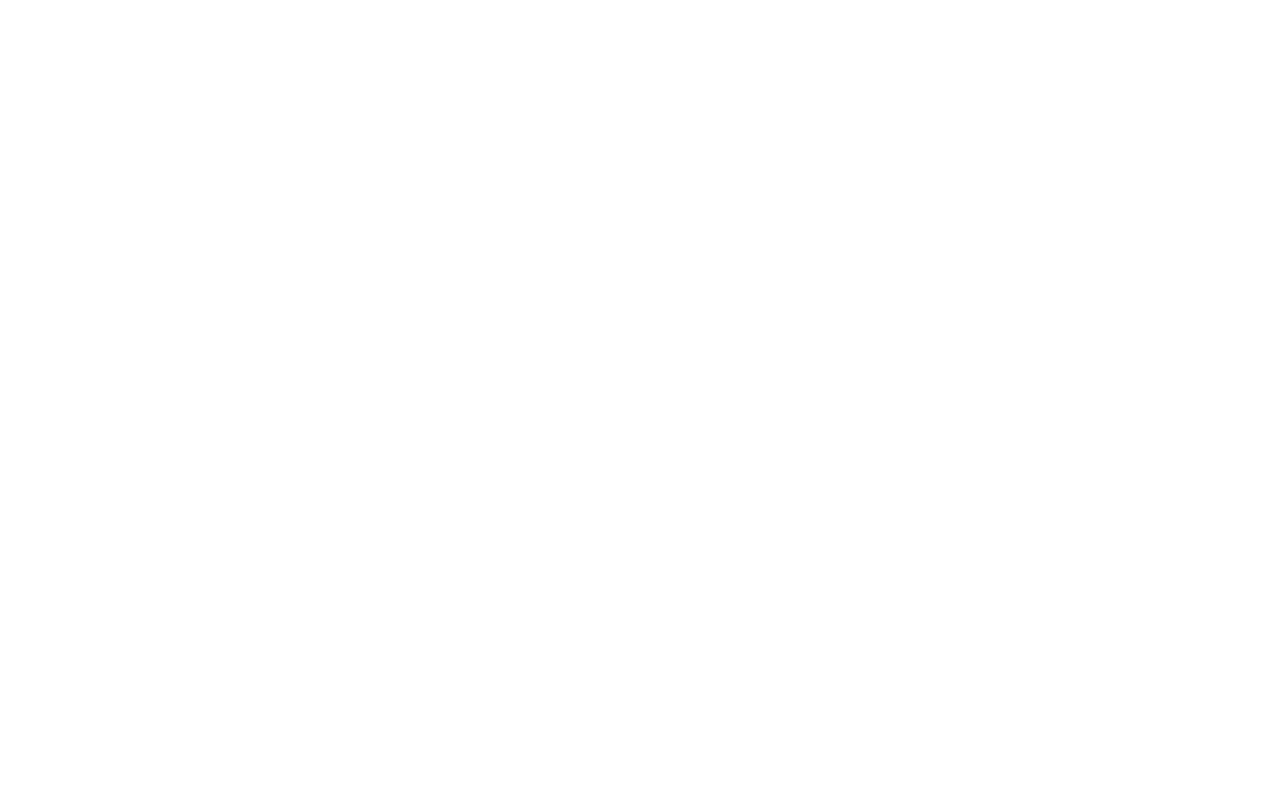
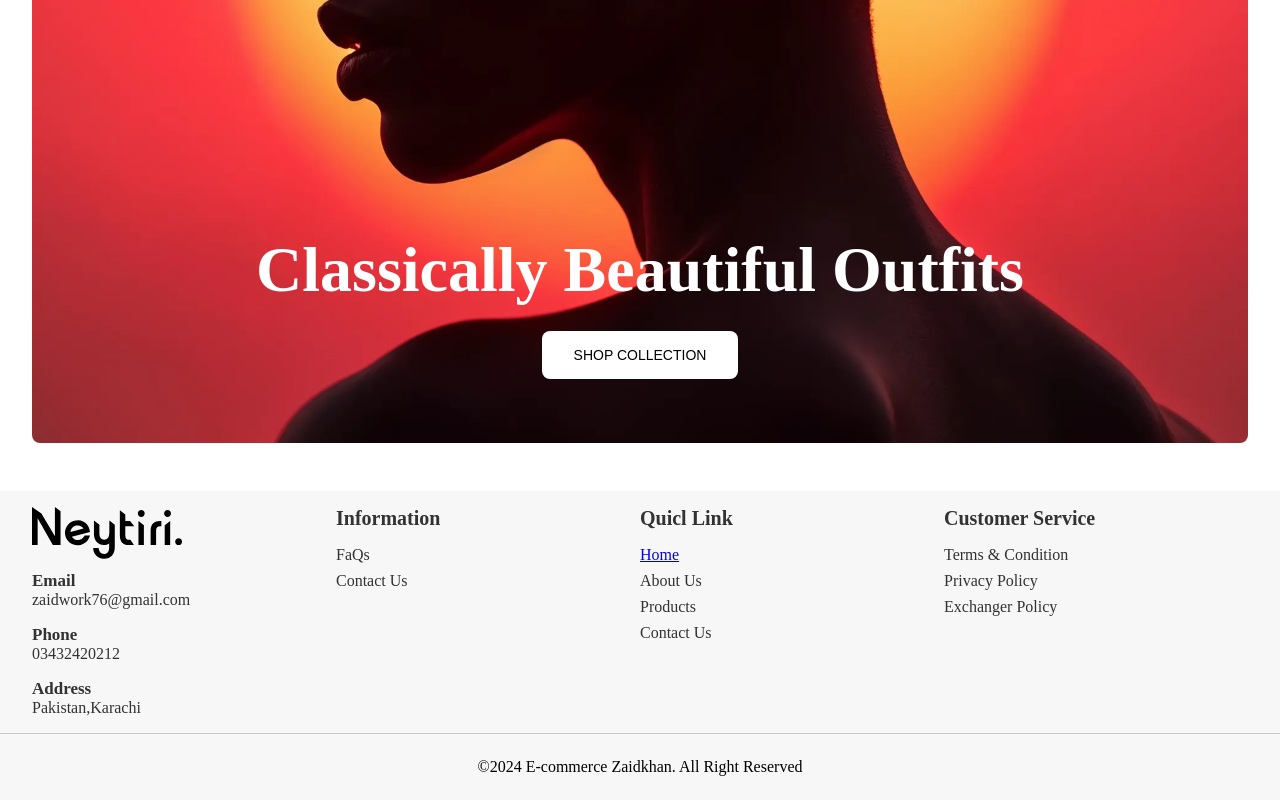
Before and after one commit to zaidkhan-div/FinalProject-e-commerce.github.io, a React (Vite) app: page / in a window 1280 px wide. Shown: the part 1862-2662 px from the top of the page. Before the commit the page ends 1814 px from the top, so only its background shows below. Built offline with nearby package versions, Linux system fonts and the light colour scheme.

Commit message:
made Some changes styled

```diff
--- /dev/null
+++ b/src/Pages/About/About.css
@@ -0,0 +1,26 @@
+.aboutpg {}
+
+.about-sections {
+    width: 95%;
+    display: flex;
+    flex-direction: row;
+    justify-content: space-between;
+    margin: auto;
+    margin-top: 1.5rem;
+    margin-bottom: 1.5rem;
+}
+
+.secs {
+    text-align: center;
+    padding: 1rem;
+}
+
+.secs h3 {
+    text-align: center;
+    font-size: 24px;
+    margin-bottom: 1rem;
+}
+.secs p {
+    line-height: 1.5rem;
+    color: rgba(0, 0, 0, 0.5);
+}
--- a/src/Pages/About/About.jsx
+++ b/src/Pages/About/About.jsx
@@ -1,4 +1,5 @@
 import React from 'react'
+import './About.css'
 import { FontAwesomeIcon } from '@fortawesome/react-fontawesome'
 import { faGreaterThan } from '@fortawesome/free-solid-svg-icons'
 import { Link } from 'react-router-dom'
@@ -16,10 +17,23 @@ const About = () => {
           </div>
         </div>
       </div>
+      {/* After Hero-Section */}
 
-      {/* Hero-Section */}
-      <div>
-        This is about us page
+      <div className='aboutpg'>
+        <div className="about-sections">
+          <div className="secs"><h3>Heading</h3>
+          <p>Lorem ipsum dolor sit amet consectetur adipisicing  elit. Minus deserunt amet !</p>
+          </div>
+          <div className="secs"><h3>Heading</h3>
+          <p>Lorem ipsum dolor sit amet consectetur adipisicing  elit. Minus deserunt amet !</p>
+          </div>
+          <div className="secs"><h3>Heading</h3>
+          <p>Lorem ipsum dolor sit amet consectetur adipisicing  elit. Minus deserunt amet !</p>
+          </div>
+          <div className="secs"><h3>Heading</h3>
+          <p>Lorem ipsum dolor sit amet consectetur adipisicing  elit. Minus deserunt amet !</p>
+          </div>
+        </div>
       </div>
     </>
   )
--- a/src/Pages/Cart/Cart.css
+++ b/src/Pages/Cart/Cart.css
@@ -262,14 +262,11 @@
   align-items: center;
 }
 
-.quantity-decrease-btn,
-.quantity-increase-btn {
-  background-color: #007bff;
+.quantity-btn,
+.quantity-btn{
   /* Bootstrap primary color */
-  color: #fff;
-  border: none;
-  padding: 5px 10px;
-  border-radius: 3px;
+  /* color: #fff; */
+ cursor: pointer;
 }
 
 .quantity-input {
--- a/src/Pages/Contact/Contact.css
+++ b/src/Pages/Contact/Contact.css
@@ -0,0 +1,35 @@
+#contact-form {
+    width: 600px;
+    margin: auto;
+    /* border: 1px solid black; */
+    margin-top: 3rem;
+    margin-bottom: 3rem;
+    padding: 1.5rem 1.5rem;
+}
+
+#contact-form h2 {
+    margin-bottom: 1rem;
+}
+
+.form-inputs {
+    display: flex;
+    flex-direction: row;
+    gap: 1.5rem;
+}
+
+.form-inputs input {
+    width: 50%;
+    padding: 0.8rem;
+    border-radius: 0.5rem;
+    border: 1px solid rgba(0, 0, 0, 0.2);
+    outline: none;
+    margin-bottom: 2rem;
+}
+
+#contact-form button {
+    width: 100%;
+    padding: 0.8rem;
+    border-radius: 0.5rem;
+    border: 1px solid rgba(0, 0, 0, 1.5);
+    font-size: 1rem;
+}
--- a/src/Pages/Contact/Contact.jsx
+++ b/src/Pages/Contact/Contact.jsx
@@ -19,8 +19,19 @@ const Contact = () => {
       </div>
 
       {/* Hero-Section */}
-      <div>
-        <h1>This is Contact Page</h1>
+      <div id='contact-form'>
+        <h2>Drop Us A Line</h2>
+       <form action="#">
+        <div className='form-inputs'>
+        <input type="text" placeholder='Firt Name' required/>
+        <input type="text" placeholder='Last Name' required />
+        </div>
+        <div className='form-inputs'>
+          <input type="email" placeholder='Email Address' />
+          <input type="number" placeholder='Phone Number'/>
+        </div>
+        <button type='submit' id=''>PAYMENT</button>
+       </form>
         </div>
     </>
   )
--- a/src/Pages/Home/Home.css
+++ b/src/Pages/Home/Home.css
@@ -40,3 +40,52 @@
     outline: none;
     cursor: pointer;
 }
+
+/* Single image on Hero Page */
+.signle-image {
+    background-image: url(../../assets/home-03.webp);
+    background-repeat: no-repeat;
+    background-size: cover;
+    background-position: center;
+    width: 95%;
+    border-radius: 0.5rem;
+    height: 100vh;
+    margin: auto;
+    /* border: 1px solid black; */
+    margin-top: 3rem;
+    margin-bottom: 3rem;
+    background-color: rgba(0, 0, 0, 0.06);
+    backdrop-filter: blur(10px);
+    /* Blurriness */
+    z-index: -1;
+    /* background-color: rgba(0, 0, 0, 0.141); */
+    display: flex;
+    align-items: center;
+    justify-content: end;
+    flex-direction: column;
+    padding-bottom: 4rem;
+}
+
+.signle-image h2 {
+    color: white;
+    padding-bottom: 1.5rem;
+    font-size: 4rem;
+}
+
+.signle-image button {
+    padding: 1rem 2rem;
+    border-radius: 0.5rem;
+    /* border: 1px solid black; */
+    outline: none;
+    border: none;
+    cursor: pointer;
+    font-size: 14px;
+    background-color: white;
+    color: black;
+    transition: all 0.3s ease-in;
+}
+
+.signle-image button:hover {
+    background-color: black;
+    color: white;
+}
--- a/src/Pages/Home/Home.jsx
+++ b/src/Pages/Home/Home.jsx
@@ -16,6 +16,10 @@ const Home = () => {
         </div>
       </div>
       <Gallery />
+      <div className="signle-image">
+        <h2>Classically Beautiful Outfits</h2>
+        <button>SHOP COLLECTION</button>
+      </div>
     </div>
   )
 }
--- a/src/Pages/Products/Products.css
+++ b/src/Pages/Products/Products.css
@@ -8,9 +8,12 @@
 
 .product-card {
     background: #fff;
-    border-radius: 12px;
+    border-radius: 0.5rem;
     overflow: hidden;
     transition: transform 0.3s ease, box-shadow 0.3s ease;
+    /* border: 1px solid black; */
+    width: 300px;
+
 }
 
 .product-card:hover {
@@ -19,25 +22,27 @@
 }
 
 .product-image {
-    width: 100%;
-    height: 250px;
-    overflow: hidden;
+    width: 300px;
+    border-top-left-radius: 0.5rem;
+    border-top-right-radius: 0.5rem;
 }
 
 .product-image img {
-    width: 100%;
-    height: 100%;
-    object-fit: cover;
-    transition: transform 0.3s ease;
+    width: 140%;
+    display: block;
+    margin: auto;
+    border-top-left-radius: 0.5rem;
+    border-top-right-radius: 0.5rem;
+
 }
 
 .card-content {
-    padding: 20px;
+    padding: 10px;
     text-align: center;
 }
 
 .product-title {
-    font-size: 1.5rem;
+    font-size: 26px;
     color: #333;
     margin-bottom: 10px;
 }
@@ -59,8 +64,9 @@
     background-color: black;
     color: white;
     border: none;
-    border-radius: 25px;
+    border-radius: 0.5rem;
     padding: 10px 20px;
+    width: 100%;
     font-size: 0.9rem;
     cursor: pointer;
     transition: background-color 0.3s ease, transform 0.2s ease;
@@ -69,7 +75,9 @@
 /* Media queries for smaller screens */
 @media (max-width: 768px) {
     .products-container {
-        grid-template-columns: repeat(auto-fill, minmax(250px, 1fr)); /* Smaller card size on small screens */
-        gap: 15px; /* Smaller gap */
+        grid-template-columns: repeat(auto-fill, minmax(250px, 1fr));
+        /* Smaller card size on small screens */
+        gap: 15px;
+        /* Smaller gap */
     }
 }
```
Also changed, not shown: src/assets/home-02.png (added), src/assets/home-03.webp (added).
